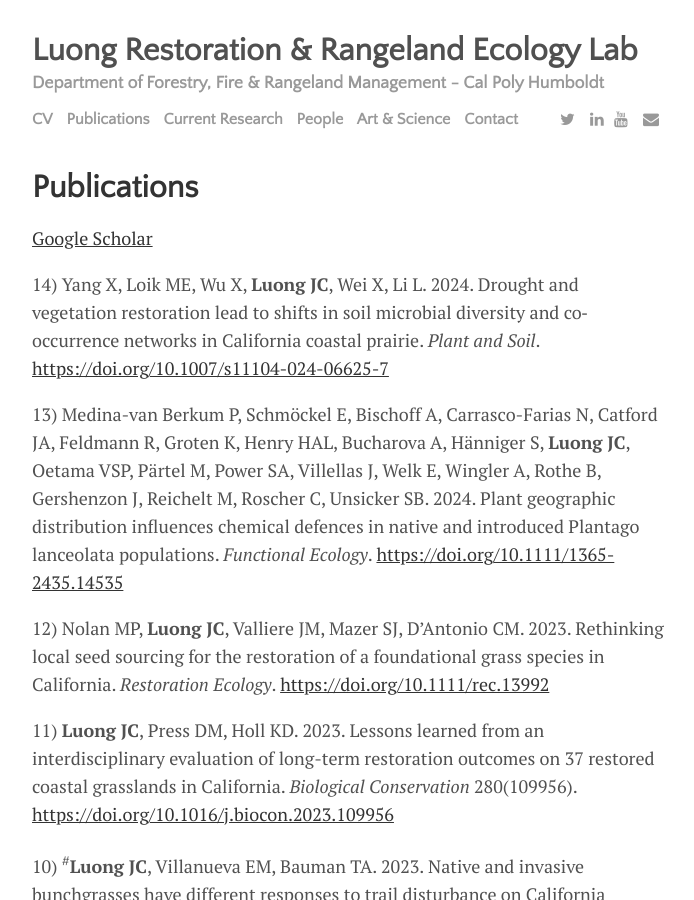
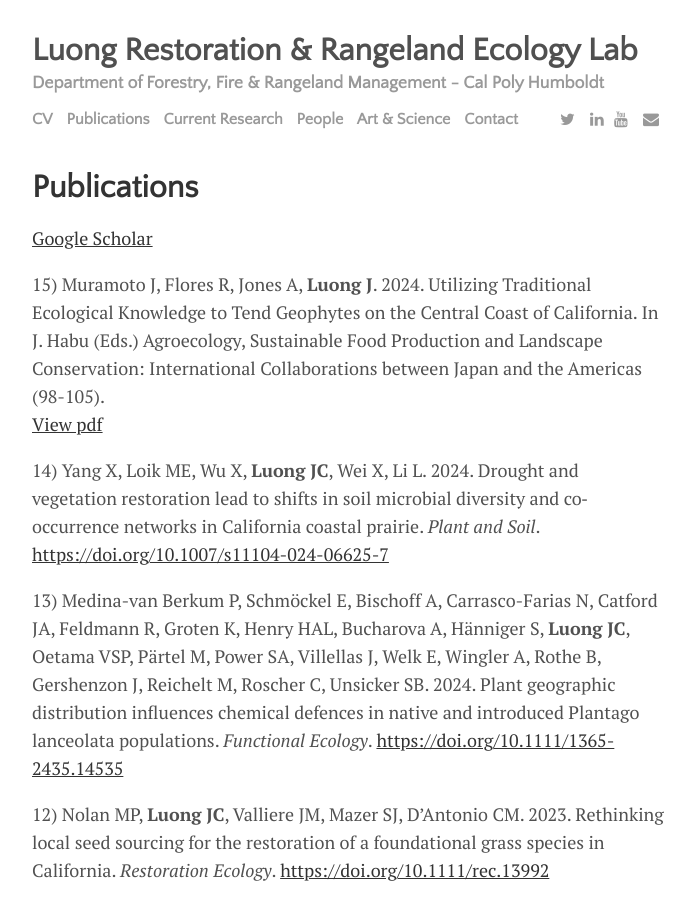
Before and after one commit to austinluong/justinluong.com, a Jekyll site: the page built from menu/publications.md, in a window 1280 px wide and 900 px high. Shown: the whole window, without its empty margins (292-986 px from the left). Built offline with Jekyll 4.4.1, drawn with Linux system fonts in a browser that asks for light colours; nearby versions of some CDN libraries.

Commit message:
Update publications.md

```diff
--- a/menu/publications.md
+++ b/menu/publications.md
@@ -3,6 +3,9 @@ layout: page
 title: Publications
 ---
 [Google Scholar](https://scholar.google.com/citations?user=YSOJb-wAAAAJ&hl=en)
+
+15) Muramoto J, Flores R, Jones A, **Luong J**. 2024. Utilizing Traditional Ecological Knowledge to Tend Geophytes on the Central Coast of California. In J. Habu (Eds.) Agroecology, Sustainable Food Production and Landscape Conservation: International Collaborations between Japan and the Americas (98-105).
+[View pdf]({{site.baseurl}}/assets/pdf/Utilizing Traditional Ecological Knowledge to Tend Geophytes on the Central Coast of California.pdf)
 
 14) Yang X, Loik ME, Wu X, **Luong JC**, Wei X, Li L. 2024. Drought and vegetation restoration lead to shifts in soil microbial diversity and co‐occurrence networks in California coastal prairie. *Plant and Soil*. <https://doi.org/10.1007/s11104-024-06625-7>
 
```
